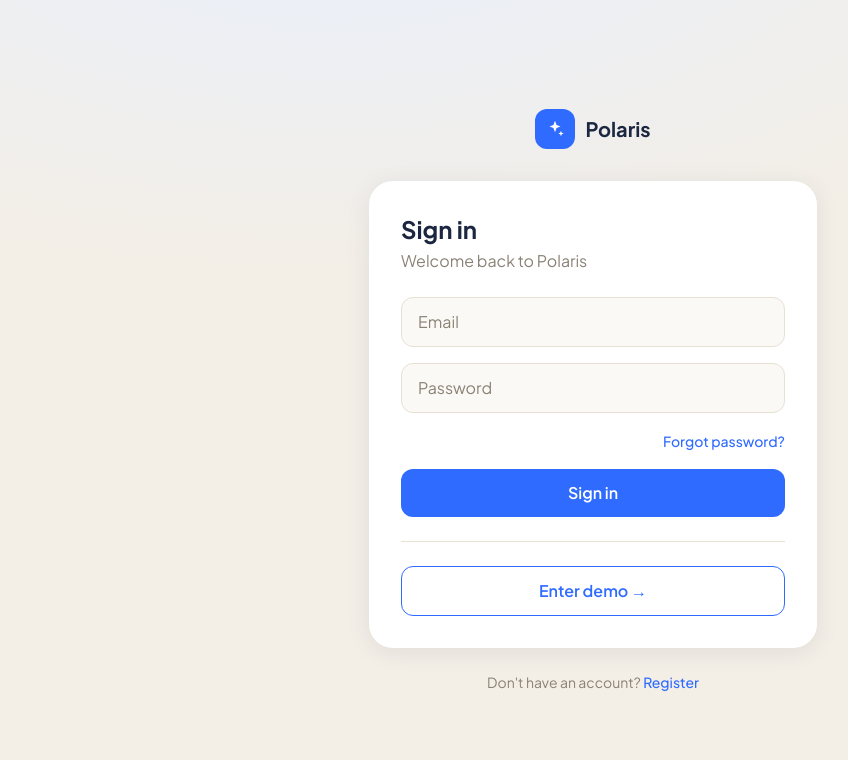
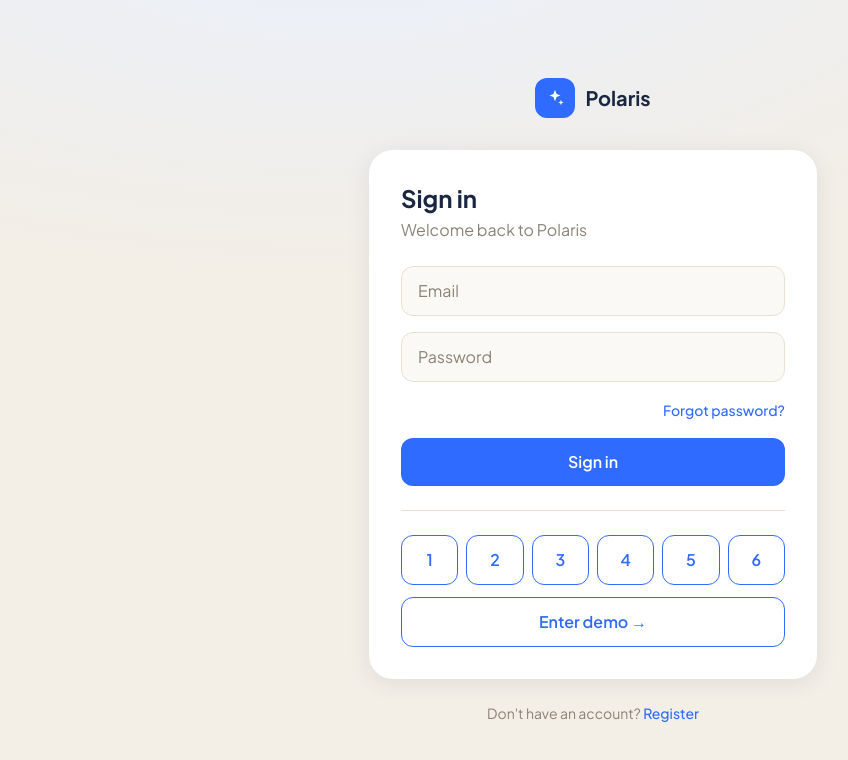
Before and after one commit to pinecone-studio/pinequest-s4-e2-team-3, a Next.js app in the folder apps/web/: page /login in a window 1280 px wide. Shown: the top 760 px of the page, without its empty margins (47-895 px from the left). Built offline with nearby package versions, Linux system fonts and the light colour scheme; no server answers.

Commit message:
bolson shugch bolgond acctai bolson

```diff
--- a/apps/web/src/app/(auth)/login/page.tsx
+++ b/apps/web/src/app/(auth)/login/page.tsx
@@ -4,7 +4,7 @@ import { useState } from "react";
 import { useRouter } from "next/navigation";
 import Link from "next/link";
 import { createClient } from "@/lib/supabase";
-import { DEMO_EMAIL, DEMO_PASSWORD } from "@/lib/demoAuth";
+import { DEMO_EMAIL, DEMO_PASSWORD, JUDGE_ACCOUNTS } from "@/lib/demoAuth";
 import { SparklesIcon } from "@/components/icons";
 
 export default function LoginPage() {
@@ -99,6 +99,21 @@ export default function LoginPage() {
           {/* Presentation shortcut: skip the credentials form and jump straight
               into the app demo. Handy when walking through the product live. */}
           <div className="mt-6 border-t border-sand-200 pt-6">
+            {/* One demo login per judge (1-6) — same demo experience, separate
+                accounts so their saved trips don't collide. */}
+            <div className="mb-3 flex gap-2">
+              {JUDGE_ACCOUNTS.map((acc, i) => (
+                <button
+                  key={acc.email}
+                  type="button"
+                  onClick={() => void signIn(acc.email, acc.password)}
+                  disabled={submitting}
+                  className="flex-1 rounded-xl border border-primary-600 py-3 font-semibold text-primary-600 transition-colors hover:bg-primary-50 active:scale-[0.97] disabled:opacity-60"
+                >
+                  {i + 1}
+                </button>
+              ))}
+            </div>
             <button
               type="button"
               onClick={enterDemo}
--- a/apps/web/src/components/AppNav.tsx
+++ b/apps/web/src/components/AppNav.tsx
@@ -2,7 +2,7 @@
 
 import Link from "next/link";
 import { usePathname, useRouter } from "next/navigation";
-import { createClient } from "@/lib/supabase";
+import { signOutAndClear } from "@/lib/authSession";
 import {
   ChatIcon,
   CompassIcon,
@@ -41,7 +41,7 @@ export function AppNav() {
 function DesktopSidebar({ pathname }: { pathname: string }) {
   const router = useRouter();
   async function signOut() {
-    await createClient().auth.signOut();
+    await signOutAndClear();
     router.push("/login");
   }
 
--- a/apps/web/src/components/HeaderActions.tsx
+++ b/apps/web/src/components/HeaderActions.tsx
@@ -4,6 +4,7 @@ import { useEffect, useRef, useState } from "react";
 import Link from "next/link";
 import { useRouter } from "next/navigation";
 import { createClient } from "@/lib/supabase";
+import { signOutAndClear } from "@/lib/authSession";
 import { useOnlineStatus } from "@/context/OnlineStatus";
 
 export function HeaderActions() {
@@ -21,7 +22,7 @@ export function HeaderActions() {
 
   async function handleSignOut() {
     if (!online) return;
-    await createClient().auth.signOut();
+    await signOutAndClear();
     router.push("/login");
   }
 
--- /dev/null
+++ b/apps/web/src/lib/authSession.ts
@@ -0,0 +1,21 @@
+import { createClient } from "@/lib/supabase";
+
+// Sign out AND clear the per-user data cached in this browser (saved plans, the
+// itinerary chat snapshots, and the live-guide progress). The DB is already scoped
+// per user; this stops the local cache from leaking one account's plans into the
+// next account that signs in on the SAME browser (e.g. judges sharing a laptop).
+export async function signOutAndClear(): Promise<void> {
+  await createClient().auth.signOut();
+  try {
+    localStorage.removeItem("polaris:saved-plans");
+    localStorage.removeItem("lumo:live"); // live-guide route + progress (liveStore)
+    localStorage.removeItem("lumo:chat"); // current itinerary chat
+    // Per-plan chat snapshots: lumo:chat:<planId>.
+    for (let i = localStorage.length - 1; i >= 0; i--) {
+      const k = localStorage.key(i);
+      if (k?.startsWith("lumo:chat:")) localStorage.removeItem(k);
+    }
+  } catch {
+    /* ignore storage errors (private mode, quota, etc.) */
+  }
+}
--- a/apps/web/src/lib/demoAuth.ts
+++ b/apps/web/src/lib/demoAuth.ts
@@ -5,6 +5,18 @@ import { createClient } from "@/lib/supabase";
 // It's a throwaway demo login, hence the credentials live in the client.
 export const DEMO_EMAIL = "sarus0659@gmail.com";
 export const DEMO_PASSWORD = "Sevosama";
+
+// Per-judge logins (login buttons 1-6). These are ORDINARY user accounts — they do
+// NOT get the demo route / presenter controls (that stays sevo-only, DEMO_EMAIL).
+// Just a one-tap sign-in per judge. Throwaway logins, so the credentials live here.
+export const JUDGE_ACCOUNTS: { email: string; password: string }[] = [
+  { email: "baagiiharu@gmail.com", password: "Aa12345678" },
+  { email: "hs5879993@gmail.com", password: "Bb12345678" },
+  { email: "sh4215994@gmail.com", password: "Cc12345678" },
+  { email: "bath6069@gmail.com", password: "Dd12345678" },
+  { email: "hharu5794@gmail.com", password: "Ee12345678" },
+  { email: "temka435@gmail.com", password: "Ff12345678" },
+];
 
 // Sign in the demo account. Returns an error message, or null on success.
 export async function signInDemo(): Promise<string | null> {
```
